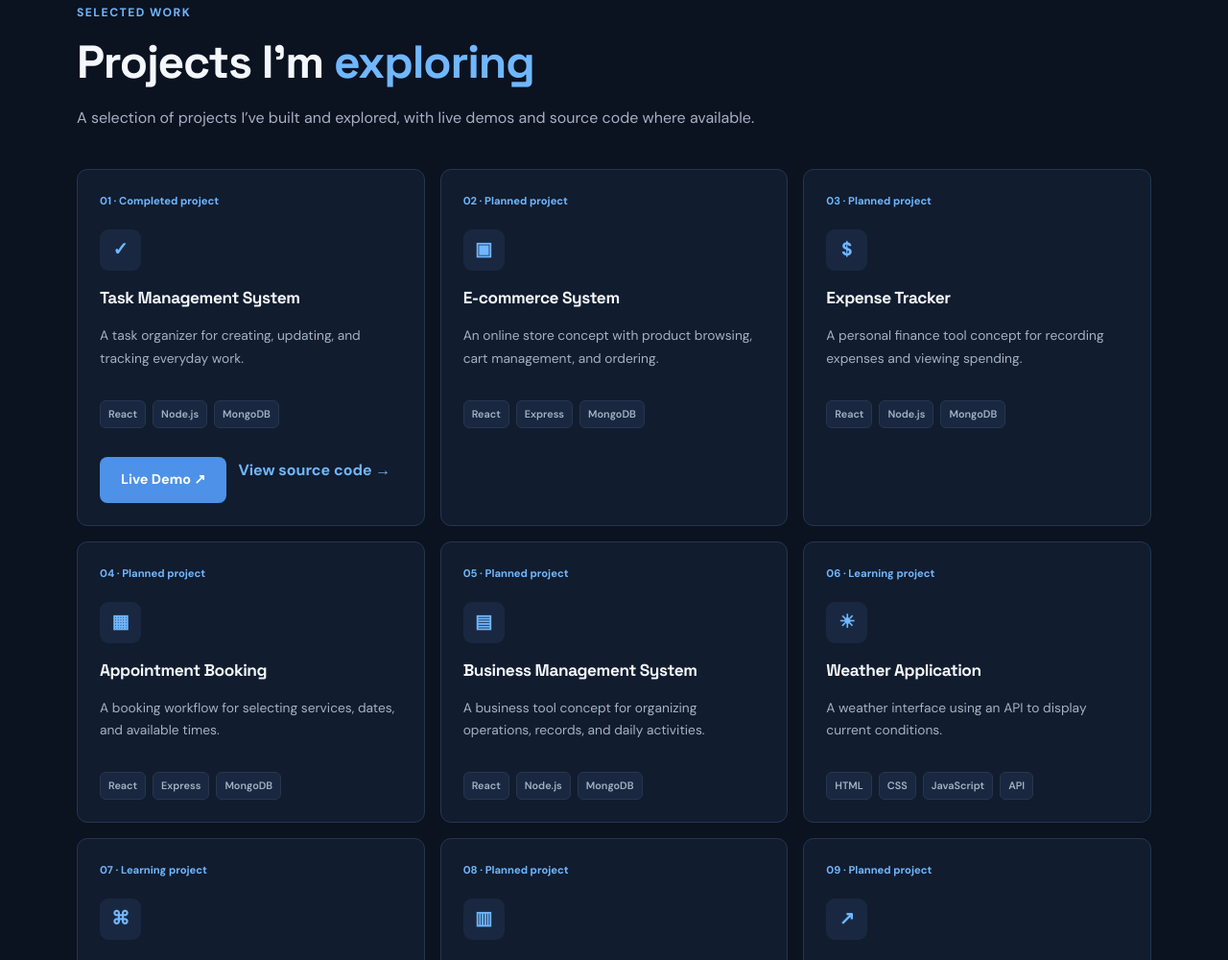
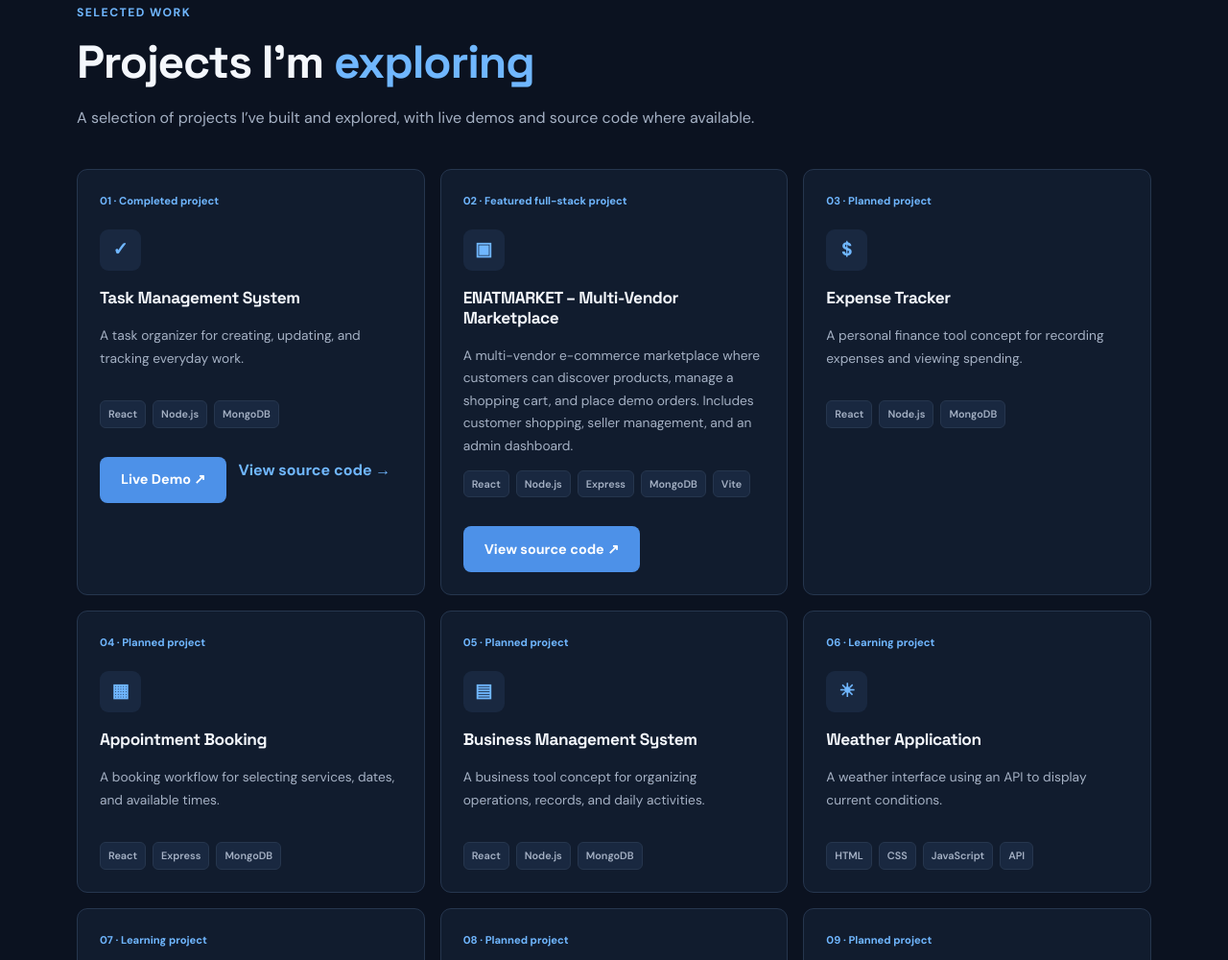
Before and after one commit to dawabest/dawit-portfolio, a plain HTML site: page index.html in a window 1280 px wide. Shown: the part 2055-3055 px from the top of the page at 96% size. Drawn offline with Linux system fonts and the light colour scheme.

Commit message:
Add ENATMARKET as portfolio project 2

```diff
--- a/index.html
+++ b/index.html
@@ -321,17 +321,23 @@
     </article>
 
     <article class="project-card reveal">
-      <small>02 · Planned project</small>
+      <small>02 · Featured full-stack project</small>
       <b>▣</b>
-      <h3>E-commerce System</h3>
+      <h3>ENATMARKET – Multi-Vendor Marketplace</h3>
       <p>
-        An online store concept with product browsing, cart management,
-        and ordering.
+        A multi-vendor e-commerce marketplace where customers can discover
+        products, manage a shopping cart, and place demo orders. Includes
+        customer shopping, seller management, and an admin dashboard.
       </p>
       <div class="tags">
         <span>React</span>
+        <span>Node.js</span>
         <span>Express</span>
         <span>MongoDB</span>
+        <span>Vite</span>
+      </div>
+      <div class="actions">
+        <a class="btn primary" href="https://github.com/dawabest/enatmarket-ecommerce" target="_blank" rel="noopener noreferrer">View source code ↗</a>
       </div>
     </article>
 
```
